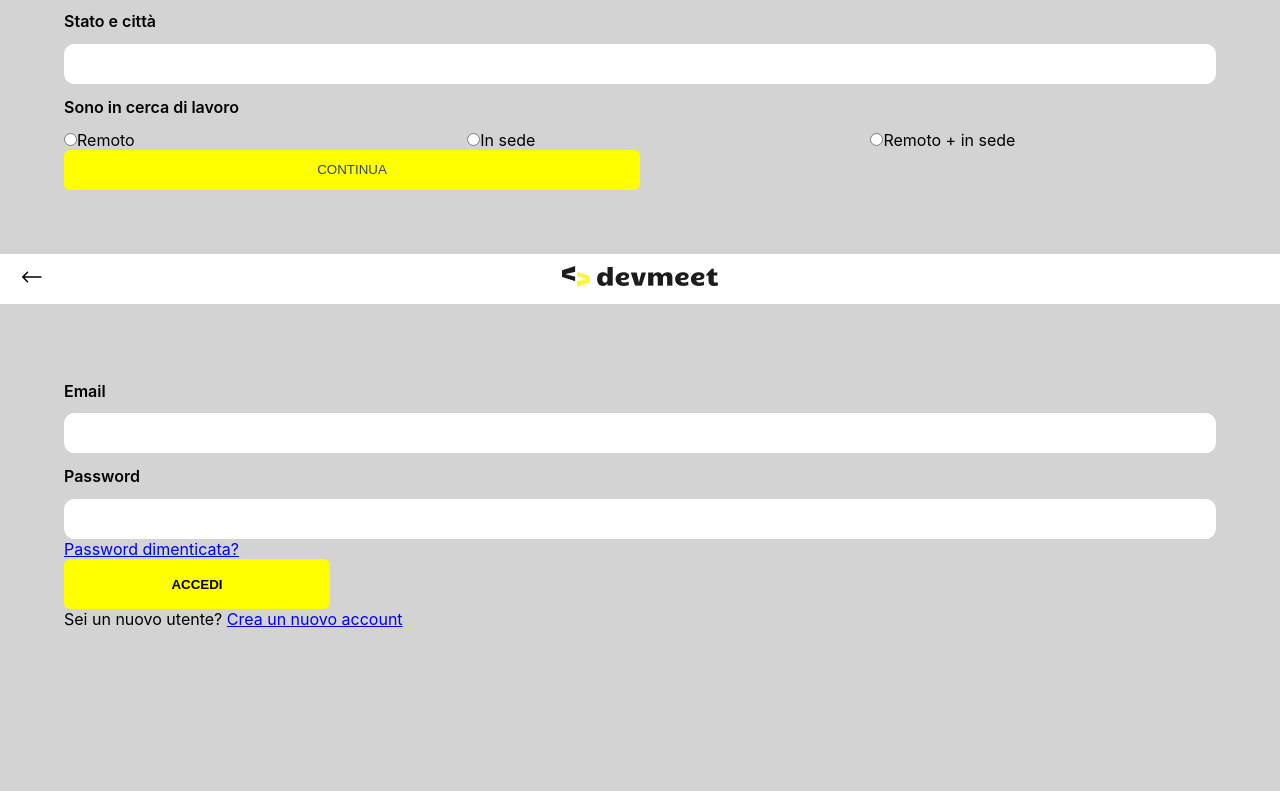
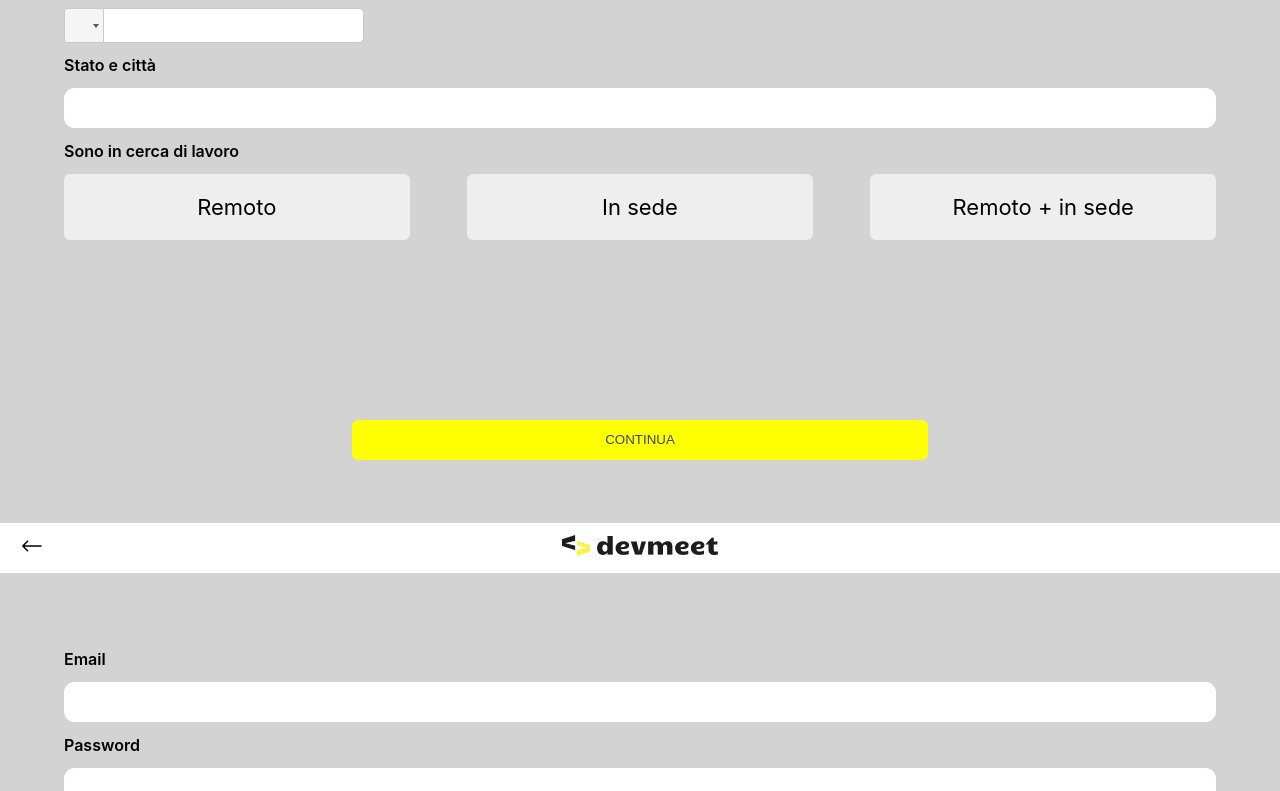
Before and after one commit to Emiliano-S/devmeet, a React (Create React App) app: page /login in a window 1280 px wide. Shown: the part 2809-3600 px from the top of the page. Built offline with nearby package versions, Linux system fonts and the light colour scheme; the HTML template or start-up script is replaced by a standard one.

Commit message:
Fix form.scss

```diff
--- a/src/components/style/form.css
+++ b/src/components/style/form.css
@@ -1,3 +1,41 @@
+.container-radio-button {
+  display: flex;
+  position: relative;
+  padding-left: 35px;
+  margin-bottom: 12px;
+  cursor: pointer;
+  font-size: 22px;
+  -webkit-user-select: none;
+  -moz-user-select: none;
+  -ms-user-select: none;
+  user-select: none;
+  width: 100%;
+}
+.container-radio-button input {
+  position: absolute;
+  opacity: 0;
+  cursor: pointer;
+}
+.container-radio-button .checkmark-radio-button {
+  position: absolute;
+  display: flex;
+  top: 0;
+  left: 0;
+  background-color: #eee;
+  border-radius: 6px;
+  text-align: center;
+  align-items: center;
+  justify-content: center;
+}
+
+.container-radio-button:hover input ~ .checkmark-radio-button {
+  background-color: #ccc;
+}
+
+.container-radio-button input:checked ~ .checkmark-radio-button {
+  background-color: yellow;
+}
+
 body {
   background-color: lightgray;
 }
@@ -14,9 +52,10 @@ body {
 
 .option-container {
   width: 100%;
-  height: auto;
+  height: 4em;
   display: flex;
   flex-direction: row;
+  justify-content: space-between;
   gap: 5%;
 }
 
@@ -28,4 +67,43 @@ body {
   border-radius: 0.8em;
 }
 
+.container-continue-button {
+  display: flex;
+  flex-direction: row;
+  width: 100%;
+  height: 3rem;
+  margin: auto;
+  justify-content: center;
+  text-align: center;
+  align-items: center;
+  margin-top: 15%;
+  padding: auto;
+}
+
+.pass-forgot {
+  display: flex;
+  justify-content: end;
+  margin-top: 5px;
+}
+.pass-forgot a {
+  color: black;
+  text-decoration-color: yellow;
+  -moz-text-decoration-color: yellow;
+}
+
+.text-login-registration {
+  display: flex;
+  justify-content: center;
+  margin-top: 10px;
+}
+.text-login-registration p a {
+  color: black;
+  text-decoration-color: yellow;
+  -moz-text-decoration-color: yellow;
+}
+
+.registration-container {
+  margin-top: 70px;
+}
+
 /*# sourceMappingURL=form.css.map */
```
Also changed, not shown: 1 other file (tests, documents, lock files or other folders).
